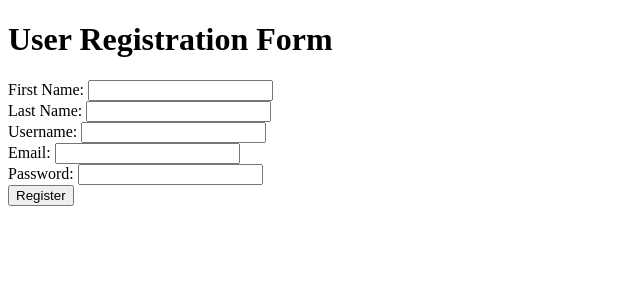
After one commit to PGHOON/Online-Casino, a PHP site: page /register.html in a window 1280 px wide. The commit adds this page. Shown: the top 300 px of the page, without its empty margins (0-640 px from the left). Run offline with PHP 8.4, Linux system fonts and the light colour scheme.

Commit message:
register page(without css)

```diff
--- a/Log_in/login.php
+++ b/Log_in/login.php
@@ -60,7 +60,7 @@
                 <div class="error"><?php echo $error; ?></div>
             <?php } ?>
             <div class="sign-up">
-                <a href="#"> I don't have an account</a>
+                <a href="register.html"> I don't have an account</a>
             </div>
             <div class="find-pw">
                 <a href="#"> I forgot my password</a>
--- /dev/null
+++ b/Log_in/register.html
@@ -0,0 +1,27 @@
+<!DOCTYPE html>
+<html>
+<head>
+	<title>User Registration</title>
+</head>
+<body>
+	<h1>User Registration Form</h1>
+	<form action="register.php" method="post">
+		<label for="firstname">First Name:</label>
+		<input type="text" id="firstname" name="firstname" required><br>
+
+		<label for="lastname">Last Name:</label>
+		<input type="text" id="lastname" name="lastname" required><br>
+
+		<label for="username">Username:</label>
+		<input type="text" id="username" name="username" required><br>
+
+		<label for="email">Email:</label>
+		<input type="email" id="email" name="email" required><br>
+
+		<label for="password">Password:</label>
+		<input type="password" id="password" name="password" required><br>
+
+		<input type="submit" value="Register">
+	</form>
+</body>
+</html>
```
Also changed, not shown: Log_in/register.php (added, +42 -0 lines), 2 other files.
